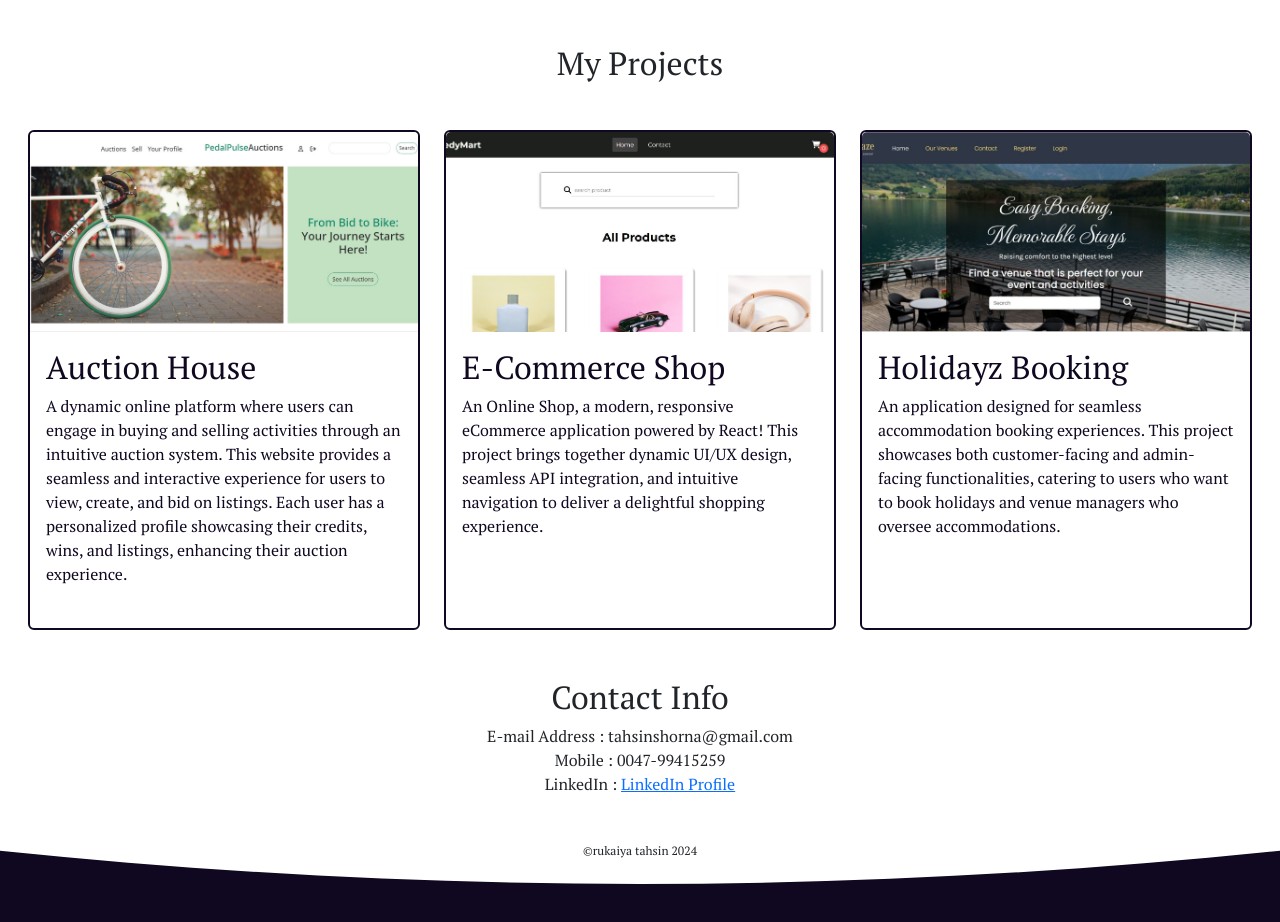
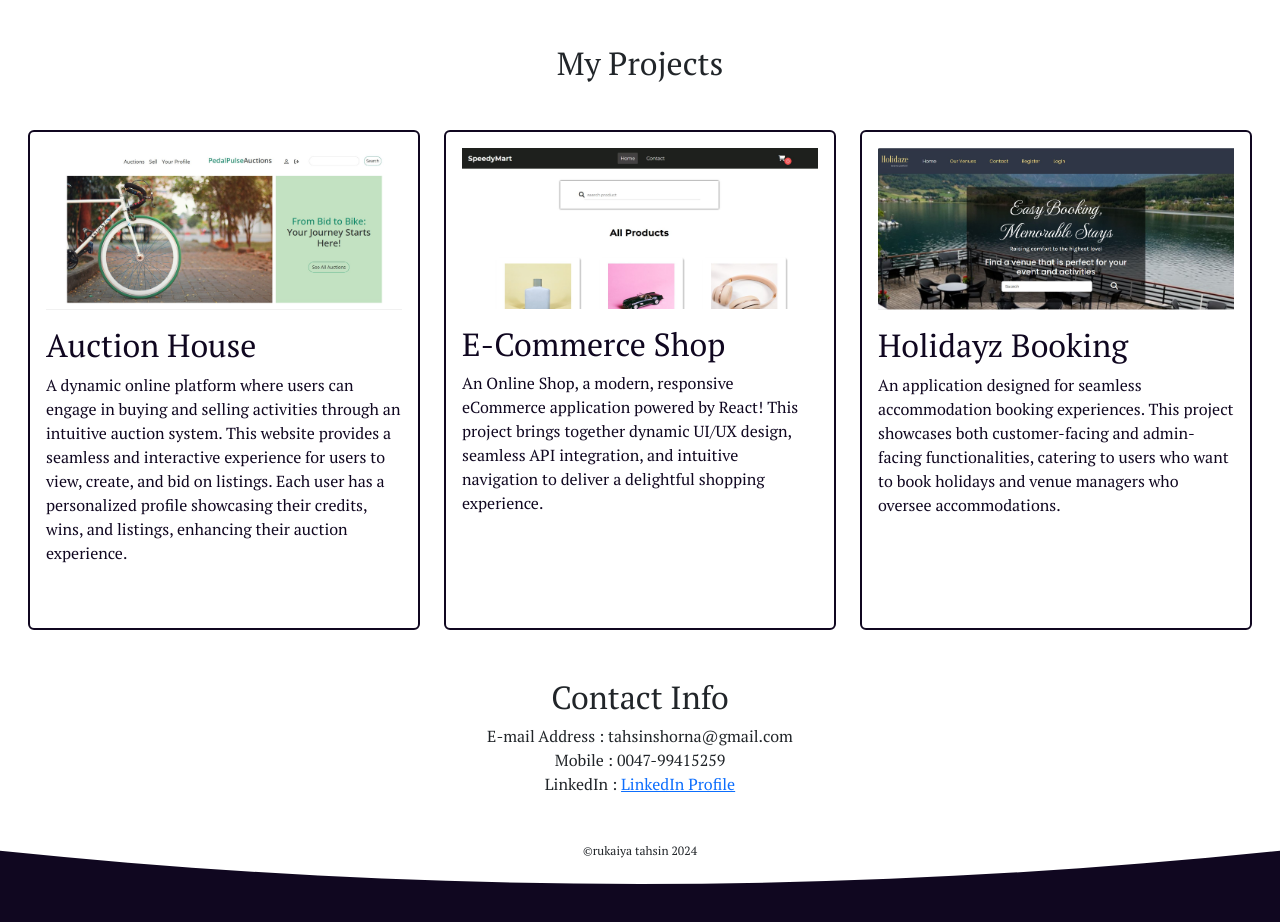
Before and after one commit to tahsinrukaiya/PORTFOLIO-2, a React (Vite) app: page / in a window 1280 px wide. Shown: the part 1820-2742 px from the top of the page. Built offline with nearby package versions, Linux system fonts and the light colour scheme; a web font is replaced by a local one.

Commit message:
small changes

```diff
--- a/src/components/Cards.jsx
+++ b/src/components/Cards.jsx
@@ -9,7 +9,7 @@ export default function Cards() {
                 <h2 className="text-center mb-5 mt-5">My Projects</h2>
                 <div className="col-12 col-md-6 col-lg-4">
                     <div className="card">
-                        <img src={auction_house} className="card-img-top" alt="..."></img>
+                        <img src={auction_house} className="card-img-top pt-3 px-3" alt="..."></img>
                         <h5 className="card-title px-3 mt-3">Auction House</h5>
                         <p className="project-detail px-3">
                             A dynamic online platform where users can engage in buying and selling activities through an intuitive auction system.
@@ -36,7 +36,7 @@ export default function Cards() {
                 </div>
                 <div className="col-12 col-md-6 col-lg-4">
                     <div className="card">
-                        <img src={eCommerce} className="card-img-top" alt="..."></img>
+                        <img src={eCommerce} className="card-img-top pt-3 px-3" alt="..."></img>
                         <h5 className="card-title px-3 mt-3">E-Commerce Shop</h5>
                         <p className="project-detail px-3">
                             An Online Shop, a modern, responsive eCommerce application powered
@@ -62,7 +62,7 @@ export default function Cards() {
                 </div>
                 <div className="col-12 col-md-6 col-lg-4">
                     <div className="card">
-                        <img src={holidayz} className="card-img-top" alt="..."></img>
+                        <img src={holidayz} className="card-img-top pt-3 px-3" alt="..."></img>
                         <h5 className="card-title px-3 mt-3">Holidayz Booking</h5>
                         <p className="project-detail px-3">An application designed for seamless accommodation booking experiences.
                             This project showcases both customer-facing and admin-facing functionalities,
--- a/src/index.css
+++ b/src/index.css
@@ -208,8 +208,6 @@ body {
 
 .card-img-top {
   transition: transform 0.5s;
-  height: 200px;
-  object-fit: cover;
 }
 
 .card-title {
```
